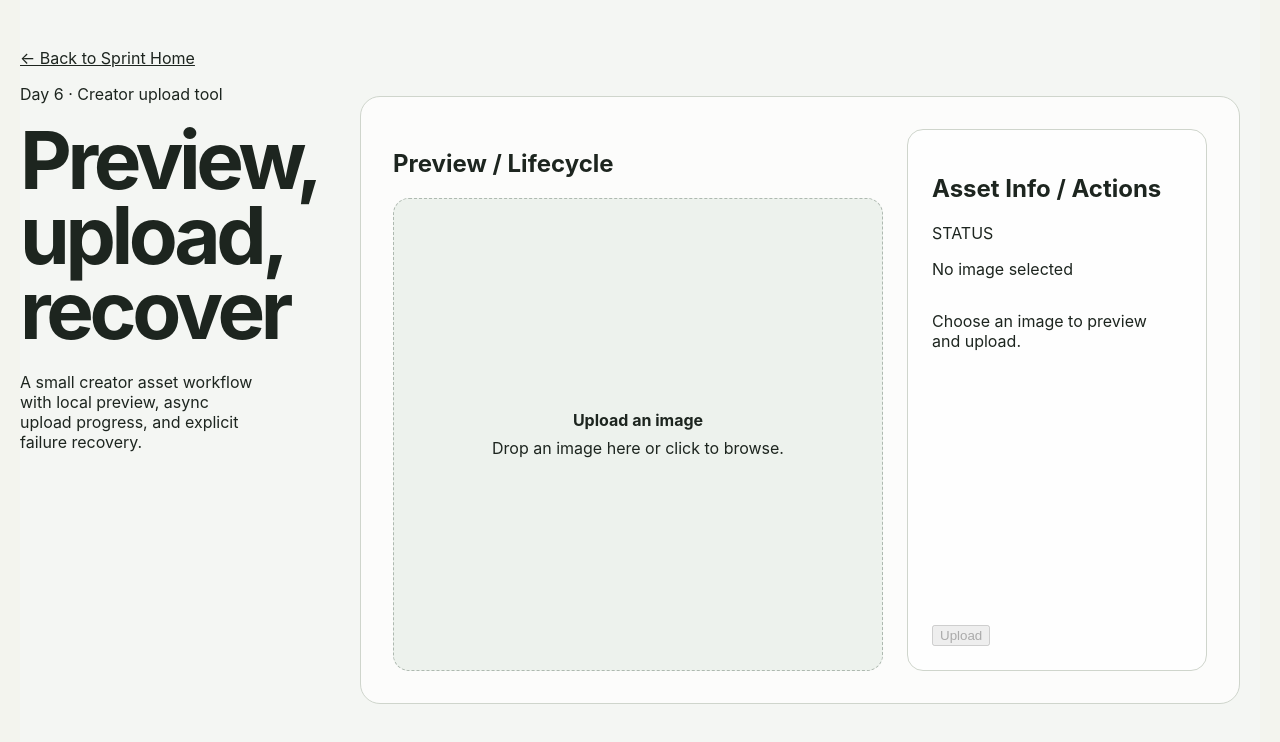
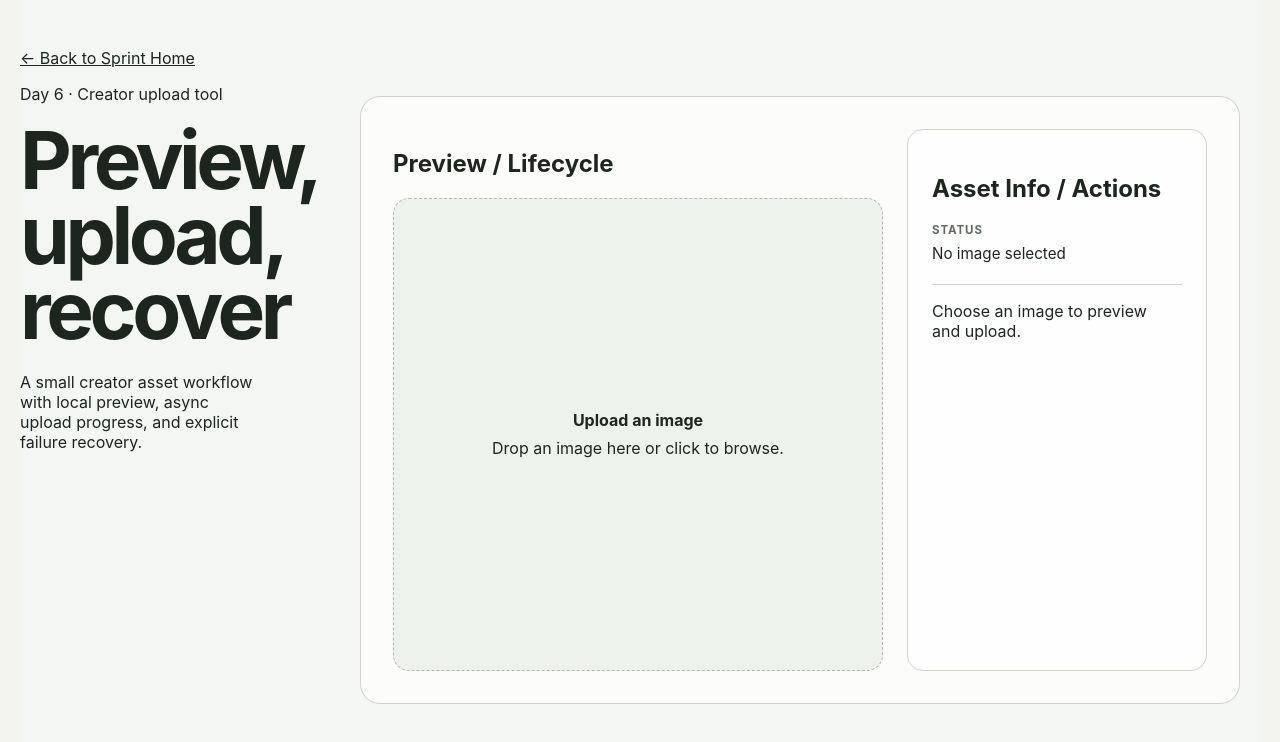
Before and after one commit to stuartchendev/7-day-frontend-production-sprint, a React (Vite) app: page /day-6 in a window 1280 px wide. Shown: the top 742 px of the page. Built offline with nearby package versions, Linux system fonts and the light colour scheme.

Commit message:
refactor(day-6): update asset-info style

```diff
--- a/src/days/day-6/DaySixPage.tsx
+++ b/src/days/day-6/DaySixPage.tsx
@@ -20,7 +20,7 @@ export function DaySixPage() {
         setSelectedFile(file);
     }
 
-    function handleClear() {
+    function handleReset() {
         setSelectedFile(null);
 
         if (fileInputRef.current) {
@@ -209,25 +209,38 @@ export function DaySixPage() {
                     <h2>Asset Info / Actions</h2>
 
                     <div className="day-six__status-info">
-                        <span>STATUS</span>
+                        <span className="day-six__status-label">STATUS</span>
+
                         {status === "idle" && (
-                            <p>No image selected</p>
+                            <p className="day-six__status-message">
+                                {selectedFile ? "Ready to upload" : "No image selected"}
+                            </p>
                         )}
 
                         {status === "loading" && (
-                            <p>Uploading…</p>
+                            <p className="day-six__status-message">
+                                Uploading…
+                            </p>
                         )}
 
                         {status === "success" && uploadedAsset && (
                             <>
-                                <p>Upload complete</p>
-                                <p>Name: {uploadedAsset.name}</p>
-                                <p>ID: {uploadedAsset.id}</p>
+                                <p className="day-six__status-message">
+                                    Upload complete
+                                </p>
+                                <p className="day-six__status-message">
+                                    Name: {uploadedAsset.name}
+                                </p>
+                                <p className="day-six__status-message">
+                                    ID: {uploadedAsset.id}
+                                </p>
                             </>
                         )}
 
                         {status === "failed" && (
-                            <p>Upload failed. You can retry this upload.</p>
+                            <p className="day-six__status-message">
+                                Upload failed. You can retry this upload.
+                            </p>
                         )}
                     </div>
 
@@ -240,45 +253,78 @@ export function DaySixPage() {
 
                         {selectedFile && (
                             <div className="day-six__asset-metadata">
-                                <span>TEMPORARY ASSET</span>
+                                <span className="day-six__metadata-label">TEMPORARY ASSET</span>
 
-                                <p>{selectedFile.name}</p>
-                                <p>{formatFileType(selectedFile.type)}</p>
-                                <p>{formatFileSize(selectedFile.size)}</p>
-                                <p>{formatDimensions(imageDimensions)}</p>
+                                <div className="day-six__metadata-item">
+                                    <span className="day-six__metadata-label">NAME</span>
+                                    <p className="day-six__metadata-value">{selectedFile.name}</p>
+                                </div>
+
+                                <div className="day-six__metadata-item">
+                                    <span className="day-six__metadata-label">TYPE</span>
+                                    <p className="day-six__metadata-value">
+                                        {formatFileType(selectedFile.type)}
+                                    </p>
+                                </div>
+
+                                <div className="day-six__metadata-item">
+                                    <span className="day-six__metadata-label">SIZE</span>
+                                    <p className="day-six__metadata-value">
+                                        {formatFileSize(selectedFile.size)}
+                                    </p>
+                                </div>
+
+                                <div className="day-six__metadata-item">
+                                    <span className="day-six__metadata-label">DIMENSIONS</span>
+                                    <p className="day-six__metadata-value">
+                                        {formatDimensions(imageDimensions)}
+                                    </p>
+                                </div>
                             </div>
                         )}
                     </div>
 
                     <div className="day-six__actions">
-                        {status === "idle" && (
+                        {status === "idle" && selectedFile && (
                             <button
                                 type="button"
+                                className="day-six__button-primary"
                                 onClick={handleUpload}
-                                disabled={!selectedFile || !imageDimensions}
                             >
                                 Upload
                             </button>
+
                         )}
 
                         {status === "failed" && (
+                            <>
                                 <button
                                     type="button"
+                                    className="day-six__button-primary"
                                     onClick={handleUpload}
                                 >
                                     Retry
                                 </button>
+
+                                <button
+                                    type="button"
+                                    className="day-six__button-secondary"
+                                    onClick={handleReset}
+                                >
+                                    Reset
+                                </button>
+                            </>
                         )}
 
-                        {(status === "success" || status === "failed") && (
+                        {status === "success" && (
                             <button
                                 type="button"
-                                onClick={handleClear}
+                                className="day-six__button-secondary"
+                                onClick={handleReset}
                             >
                                 Reset
                             </button>
                         )}
-
                     </div>
                 </section>
             </div>
--- a/src/days/day-6/day-six.css
+++ b/src/days/day-6/day-six.css
@@ -51,10 +51,6 @@
 .day-six__panel-preview {
     display: flex;
     flex-direction: column;
-}
-
-.day-six__actions {
-    margin-top: auto;
 }
 
 /* preview panel */
@@ -174,3 +170,91 @@
 .day-six__status.failed .day-six__result {
     color: #7d4038;
 }
+
+/* status info */
+.day-six__status-info {
+    display: flex;
+    flex-direction: column;
+    gap: 6px;
+
+    padding-bottom: 20px;
+    border-bottom: 1px solid #cfd5cc;
+}
+
+.day-six__status-label {
+    color: #5d6d62;
+    font-size: 0.72rem;
+    font-weight: 700;
+    letter-spacing: 0.08em;
+}
+
+.day-six__status-message {
+    margin: 0;
+
+    color: #1d251f;
+    font-size: 0.95rem;
+    line-height: 1.4;
+}
+
+/* asset metadata */
+.day-six__asset-metadata {
+    display: flex;
+    flex-direction: column;
+    gap: 16px;
+
+    padding-top: 20px
+}
+
+.day-six__metadata-item {
+    display: flex;
+    flex-direction: column;
+    gap: 4px;
+}
+
+.day-six__metadata-label {
+    color: #5d6d62;
+    font-size: 0.72rem;
+    font-weight: 700;
+    letter-spacing: 0.08em;
+}
+
+.day-six__metadata-value {
+    margin: 0;
+
+    color: #1d251f;
+    font-size: 0.95rem;
+    line-height: 1.4;
+}
+
+
+/* actions button */
+.day-six__actions {
+    display: flex;
+    gap: 12px;
+    margin-top: 24px;
+}
+
+.day-six__actions button {
+    min-height: 40px;
+    padding: 0 16px;
+
+    border-radius: 10px;
+
+    font: inherit;
+    font-size: 0.9rem;
+    font-weight: 600;
+
+    cursor: pointer;
+}
+
+.day-six__button-primary {
+    border: 1px solid #3f654d;
+    background: #3f654d;
+    color: #ffffff;
+}
+
+.day-six__button-secondary {
+    border: 1px solid #cfd5cc;
+    background: rgba(255, 255, 255, 0.72);
+    color: #1d251f;
+}
```
Lines whose indentation alone changed are shown as unchanged.
